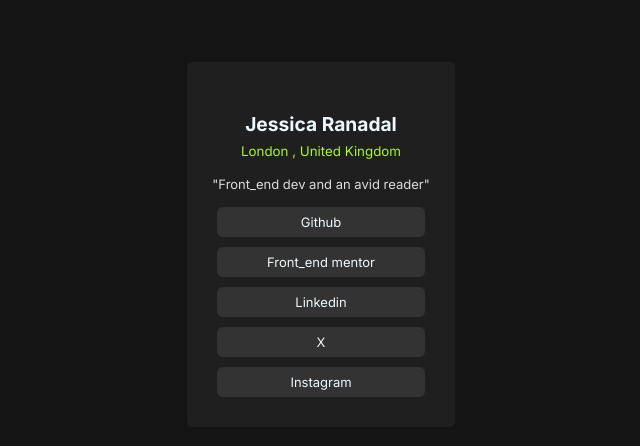
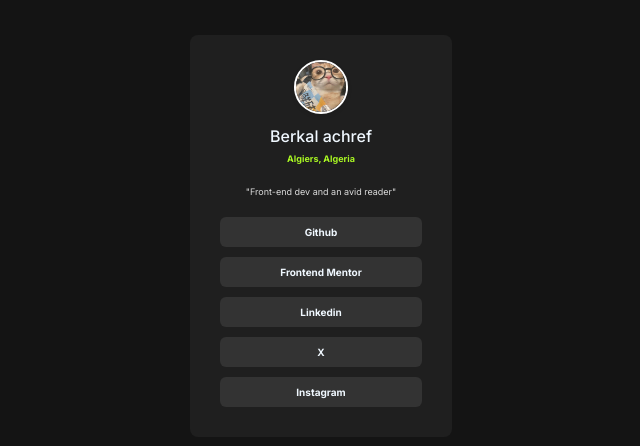
Before and after one commit to berkal749/ach-s_portfolio, a plain HTML site: page index.html in a window 1280 px wide. Shown: the part 164-610 px from the top of the page, without its empty margins (319-959 px from the left). Drawn offline with Linux system fonts and the light colour scheme.

Commit message:
final commit

```diff
--- a/index.html
+++ b/index.html
@@ -8,15 +8,31 @@
   </head>
   <body>
     <div class="container">
-      <div class="image"></div>
-      <div class="jessica">Jessica Ranadal</div>
-      <p><span>London , United Kingdom</span></p>
-      <div class="bio">"Front_end dev and an avid reader"</div>
-      <button>Github</button>
-      <button>Front_end mentor</button>
-      <button>Linkedin</button>
-      <button>X</button>
-      <button>Instagram</button>
+      <div class="image-container">
+        <img class="image" src="download.jpg" alt="my-pfp" />
+      </div>
+      <div class="el">Berkal achref</div>
+      <a
+        class="huh"
+        href="https://maps.app.goo.gl/NbphMH8iVVYqFy6d8"
+        target="_blank"
+        ><span>Algiers, Algeria</span></a>
+      <div class="bio">"Front-end dev and an avid reader"</div>
+      <button onclick="window.open('https:github.com/berkal749', '_blank')">
+        Github
+      </button>
+      <button onclick="window.open('https:www.frontendmentor.io/profile/berkal749', '_blank')">
+        Frontend Mentor
+      </button>
+      <button onclick="window.open('https:www.linkedin.com/in/berkal-achref-el-amine-47456a368', '_blank')">
+        Linkedin
+      </button>
+      <button onclick="window.open('https:https:x.com/AchrefBerkal', '_blank')">
+        X
+      </button>
+      <button onclick="window.open('https:www.instagram.com/b.ach21/', '_blank')">
+        Instagram
+      </button>
     </div>
   </body>
 </html>
--- a/style.css
+++ b/style.css
@@ -7,9 +7,10 @@
   justify-content: center;
   min-height: 100vh;
   background-color: hsl(0, 0%, 8%);
+  margin: 0;
 }
 .container {
-  padding: 50px;
+  padding-top: 25px;
   padding-bottom: 25px;
   padding-left: 25px;
   padding-right: 25px;
@@ -19,51 +20,105 @@
   justify-items: center;
   text-align: center;
   flex-direction: column;
-  border-radius: 5px;
+  border-radius: 8px;
+  transition: 0.5s;
 }
-.jessica {
+.container:hover {
+  box-shadow: 0 4px 12px rgba(168, 245, 36, 0.687);
+}
+
+.image-container {
+  justify-content: space-around;
+  margin-bottom: 8px;
+}
+.image {
+  width: 50px;
+  height: 50px;
+  background-position: center;
+  border-radius: 50%;
+  border-color: aliceblue;
+  border: 2px solid #ffffff;
+  box-shadow: 0 2px 4px rgba(0, 0, 0, 0.1);
+  transition: 0.5s;
+}
+.image:hover {
+  border-color: rgb(215, 249, 158);
+  box-shadow: 0px 0px 4px rgb(215, 249, 158);
+
+}
+.el {
   font-family: "Inter", sans-serif;
   font-optical-sizing: auto;
   font-style: normal;
-  margin-bottom: 6px;
-  font-weight: 700;
-  font-size: larger;
+  margin-bottom: 4px;
+  font-weight: 500;
+  font-size: medium;
   color: aliceblue;
+  transition: 0.5s;
 }
-p {
+.el:hover {
+  color: rgb(215, 249, 158);
+}
+
+.huh {
   margin-top: 0px;
+  font-size: smaller;
+  margin-bottom: 20px;
+  border-radius: 10px;
+  text-decoration: none;
+  color: inherit;
 }
 span {
   font-family: "Inter", sans-serif;
   font-optical-sizing: auto;
   font-style: normal;
-  font-weight: 400;
   color: rgb(169, 247, 35);
-  font-size: smaller;
+  font-size: xx-small;
   margin-top: 0px;
+  font-weight: bolder;
+  border-radius: 10px;
+  transition: 0.5s;
+  text-decoration: none;
+}
+span:hover {
+  color: rgb(215, 249, 158);
 }
 .bio {
   font-family: "Inter", sans-serif;
   font-optical-sizing: auto;
   font-weight: 400;
   font-style: normal;
-  font-size: small;
-  margin-bottom: 10px;
+  font-size: xx-small;
+  margin-bottom: 15px;
   color: gainsboro;
+  transition: 0.5s;
+}
+.bio:hover {
+  color: rgb(215, 249, 158);
 }
 button {
   font-family: "Inter", sans-serif;
   font-optical-sizing: auto;
-  font-weight: 400;
+  font-weight: 700;
   font-style: normal;
   margin: 5px;
-  padding-top: 7px;
-  padding-bottom: 7px;
-  padding-left: 40px;
-  padding-right: 40px;
-  font-size: small;
+  padding-top: 9px;
+  padding-bottom: 9px;
+  padding-left: 60px;
+  padding-right: 60px;
+  font-size: x-small;
   border-radius: 6px;
   background-color: hsl(0, 0%, 20%);
   border: none;
   color: aliceblue;
+  transition: 0.5s;
 }
+button:hover {
+  background-color: rgba(168, 245, 36, 0.687);
+  cursor: pointer;
+  box-shadow: 0 4px 12px rgba(168, 245, 36, 0.687);
+  color: rgb(215, 249, 158);
+}
+button:active {
+  background-color: rgb(215, 249, 158);
+}
```
Also changed, not shown: download.jpg (added).
